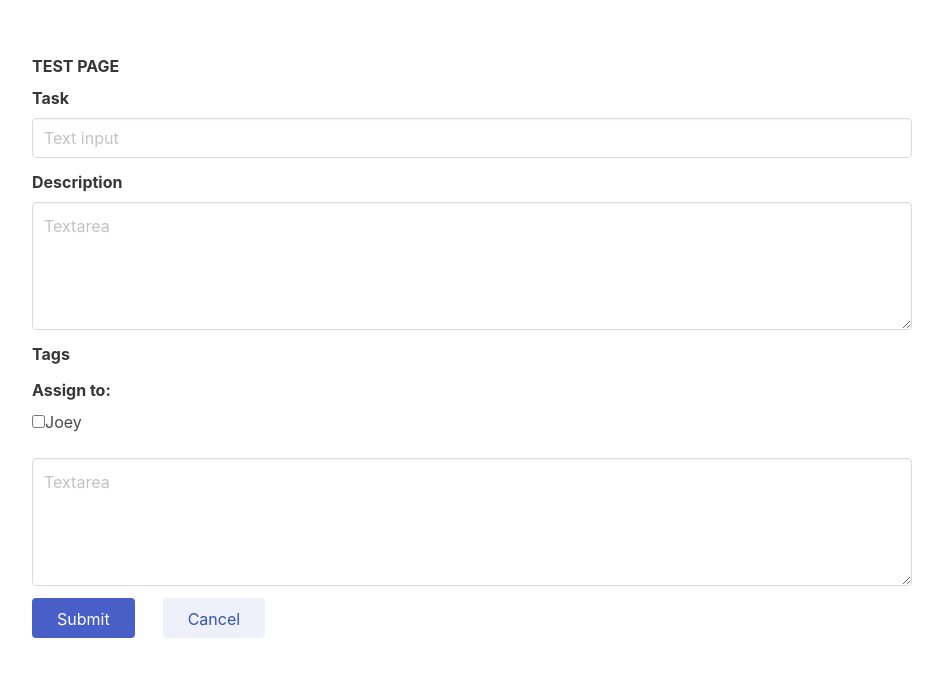
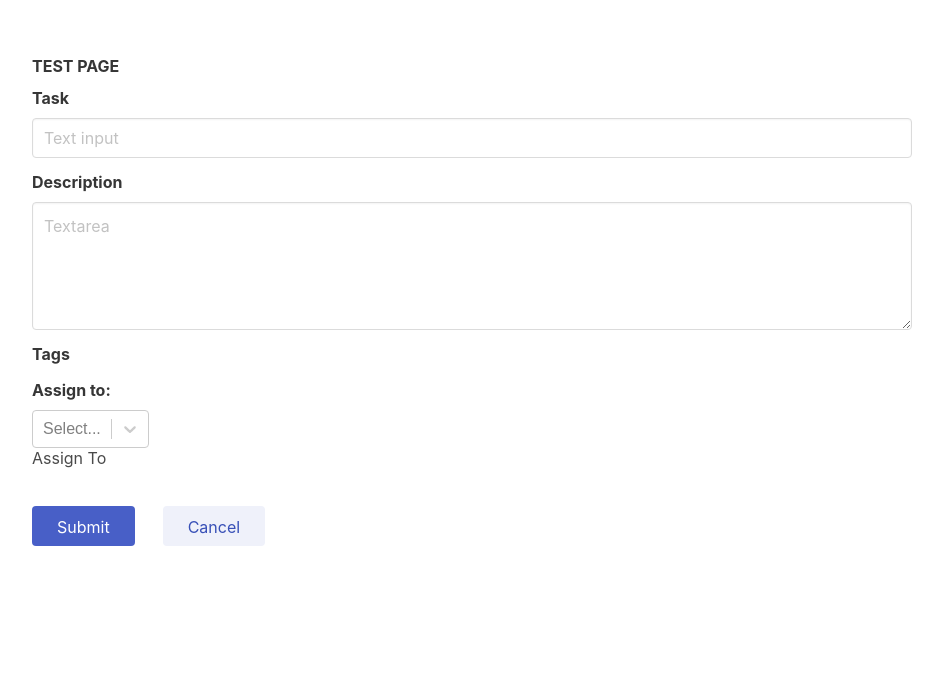
Before and after one commit to WillHDev/OAuth-test, a React (Create React App) app: page /test in a window 1280 px wide. Shown: the part 146-822 px from the top of the page, without its empty margins (168-1111 px from the left). Built offline with nearby package versions, Linux system fonts and the light colour scheme; no server answers.

Commit message:
multi refactored to functnional component

```diff
--- /dev/null
+++ b/src/pages/MultiSelect.js
@@ -0,0 +1,62 @@
+import React, { Component, useState } from "react";
+
+import makeAnimated from "react-select/animated";
+import { colourOptions } from "./data.js";
+import MySelect from "./MySelect.js";
+import "./styles.css";
+import { components } from "react-select";
+
+const Option = props => {
+  return (
+    <div>
+      <components.Option {...props}>
+        <input
+          type="checkbox"
+          checked={props.isSelected}
+          onChange={() => null}
+        />{" "}
+        <label>{props.label}</label>
+      </components.Option>
+    </div>
+  );
+};
+
+const MultiValue = props => (
+  <components.MultiValue {...props}>
+    <span>{props.data.label}</span>
+  </components.MultiValue>
+);
+
+const animatedComponents = makeAnimated();
+
+const MultiSelect = () => {
+
+    const [ option, setOption ] = useState({
+        optionSelected: null
+    });
+
+
+  const handleChange = selected => {
+    setOption({
+      optionSelected: selected
+    });
+  };
+
+
+    return (
+      <MySelect
+      className="MultiSelect"
+        options={colourOptions}
+        isMulti
+        closeMenuOnSelect={false}
+        hideSelectedOptions={false}
+        components={{ Option, MultiValue, animatedComponents }}
+        onChange={handleChange}
+        allowSelectAll={true}
+        value={option.optionSelected}
+      />
+    );
+  }
+
+
+  export default MultiSelect;
--- /dev/null
+++ b/src/pages/MySelect.js
@@ -0,0 +1,46 @@
+import React from "react";
+import PropTypes from "prop-types";
+import { default as ReactSelect } from "react-select";
+
+const MySelect = props => {
+  if (props.allowSelectAll) {
+    return (
+      <ReactSelect
+        {...props}
+        options={[props.allOption, ...props.options]}
+        onChange={selected => {
+          if (
+            selected !== null &&
+            selected.length > 0 &&
+            selected[selected.length - 1].value === props.allOption.value
+          ) {
+            return props.onChange(props.options);
+          }
+          return props.onChange(selected);
+        }}
+      />
+    );
+  }
+
+  return <ReactSelect {...props} />;
+};
+
+MySelect.propTypes = {
+  options: PropTypes.array,
+  value: PropTypes.any,
+  onChange: PropTypes.func,
+  allowSelectAll: PropTypes.bool,
+  allOption: PropTypes.shape({
+    label: PropTypes.string,
+    value: PropTypes.string
+  })
+};
+
+MySelect.defaultProps = {
+  allOption: {
+    label: "Select all",
+    value: "*"
+  }
+};
+
+export default MySelect;
--- a/src/pages/TestPage.js
+++ b/src/pages/TestPage.js
@@ -1,7 +1,7 @@
 import { useState } from 'react';
 // import Select from 'react-select'
 
-
+import MultiSelect from './MultiSelect';
 //: OptionsType =
 
 
@@ -28,6 +28,23 @@ const [ form, setForm ] = useState({
     tags: [],
     assignedTo: []
 });
+
+const [form2, setForm2] = useState({
+    assignedTo:[]
+});
+
+
+const handleChange2 = (value) =>{
+    //const { name, value }  = e.target;
+
+        setForm({
+            ...form2,
+            assignedTo: value
+         });
+         console.log(form2);
+}
+
+
 
 const handleChange = (e) =>{
     const { name, value }  = e.target;
@@ -130,23 +147,20 @@ const Joey = "Joey";
                 <label className="label">Assign to:</label>
                 <div className="control has-icons-left has-icons-right">
                 <label className="checkbox">
-  <input
-   type="checkbox"
-   name="description"
-   value={form.assignedTo}
-   onChange={handleChange}
-/>
-  {Joey}
+ <MultiSelect
+ value={form2.assignedTo}
+ onChange={handleChange2}/>
+  Assign To
 </label>
 <br/>
 <br/>
-                <textarea
+                {/* <textarea
                      className="textarea"
                      placeholder="Textarea"
                      name="assignedTo"
                      value={form.assignedTo}
                      onChange={handleChange}>
-                     </textarea>
+                     </textarea> */}
 
                 {/* <MultiSelect
         options={options}
--- /dev/null
+++ b/src/pages/data.js
@@ -0,0 +1,12 @@
+export const colourOptions = [
+    { value: "ocean", label: "Ocean", color: "#00B8D9" },
+    { value: "blue", label: "Blue", color: "#0052CC" },
+    { value: "purple", label: "Purple", color: "#5243AA" },
+    { value: "red", label: "Red", color: "#FF5630" },
+    { value: "orange", label: "Orange", color: "#FF8B00" },
+    { value: "yellow", label: "Yellow", color: "#FFC400" },
+    { value: "green", label: "Green", color: "#36B37E" },
+    { value: "forest", label: "Forest", color: "#00875A" },
+    { value: "slate", label: "Slate", color: "#253858" },
+    { value: "silver", label: "Silver", color: "#666666" }
+  ];
--- /dev/null
+++ b/src/pages/styles.css
@@ -0,0 +1,4 @@
+.MultiSelect {
+    font-family: sans-serif;
+    text-align: center;
+  }
```
